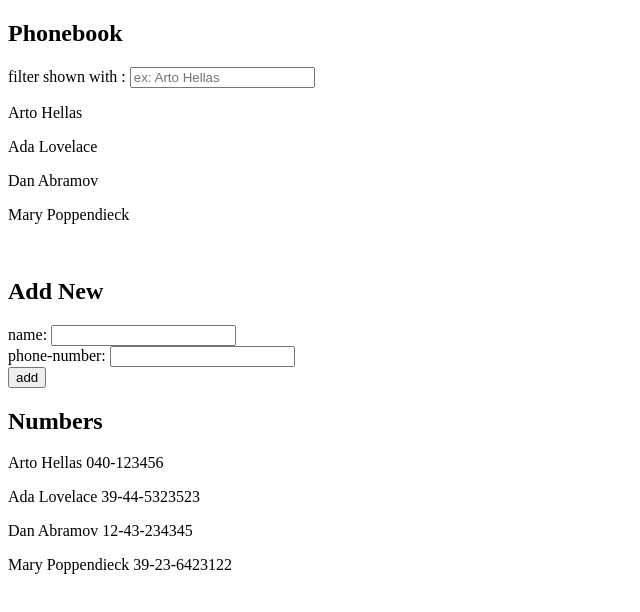
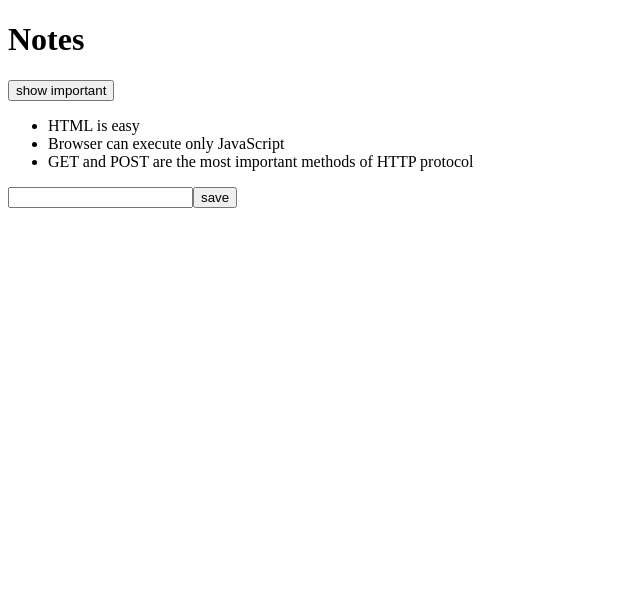
Before and after one commit to Devanshukoli/full-stack-submission-repo, a React (Vite) app in the folder part2/: page / in a window 1280 px wide. Shown: the top 612 px of the page, without its empty margins (0-640 px from the left). Built offline with nearby package versions, Linux system fonts and the light colour scheme; data requests are answered from the project's data file.

Commit message:
add previous notes exercise

```diff
--- /dev/null
+++ b/part2/components/Note.jsx
@@ -0,0 +1,5 @@
+const Note = ({ note }) => {
+  return <li>{note.content}</li>
+}
+
+export default Note
--- a/part2/src/App.jsx
+++ b/part2/src/App.jsx
@@ -1,78 +1,66 @@
-import { useState } from 'react'
-import Filter from '../components/Filter'
-import Performanceform from '../components/Personform'
-import Persons from '../components/Person'
+import { useState, useEffect } from 'react'
+import axios from 'axios'
+import Note from '../components/Note'
 
 const App = () => {
-  const [persons, setPersons] = useState([
-    { name: 'Arto Hellas', number: '040-123456', id: 1 },
-    { name: 'Ada Lovelace', number: '39-44-5323523', id: 2 },
-    { name: 'Dan Abramov', number: '12-43-234345', id: 3 },
-    { name: 'Mary Poppendieck', number: '39-23-6423122', id: 4 }
-  ])
 
-  const [newName, setNewName] = useState('')
-  const [newNumber, setNewNumber] = useState('')
-  const [searchTerm, setNewSearchTerm] = useState('')
+  const [notes, setNotes] = useState([])
+  const [newNote, setNewNote] = useState('')
+  const [showAll, setShowAll] = useState(true)
 
-  const handleNameChange = (event) => {
-    setNewName(event.target.value)
+  useEffect(() => {
+    console.log('effect')
+    axios
+    .get('http://localhost:3001/notes')
+      .then(res => {
+      console.log('promise fulfilled')
+      const notes = res.data
+      setNotes(notes)
+    })
+  }, [])
+  console.log('render', notes.length, 'notes')
+
+  const addNote = (event) => {
+    event.preventDefault()
+    const noteObject = {
+      content: newNote,
+      important: Math.random() < 0.5,
+      id: String(notes.length + 1),
+    }
+
+    setNotes(notes.concat(noteObject))
+    setNewNote('')
   }
 
-  const handlePhoneNumberChange = (event) => {
-    setNewNumber(event.target.value)
+  const handleNoteChange = (event) => {
+    console.log(event.target.value)
+    setNewNote(event.target.value)
   }
 
-  const handleSearch = (event) => {
-    setNewSearchTerm(event.target.value);
-  }
-
-  const addNumber = (event) => {
-    event.preventDefault()
-
-    const personObject = {
-      name: newName,
-      number: newNumber
-    }
-
-    const existingPerson = persons.find(
-      (x) => x.name === personObject.name
-    )
-
-    if (existingPerson) {
-
-      alert(`${personObject.name} already exists.`)
-
-      setNewName('')
-
-      return
-    }
-
-    setPersons(persons.concat(personObject))
-
-    setNewName('')
-    setNewNumber('')
-
-  }
-
-
+  const notesToShow = showAll
+    ? notes
+    : notes.filter(note => note.important === true)
 
   return (
     <div>
-      <h2>Phonebook</h2>
-
-      <Filter handleSearch={handleSearch} searchTerm={searchTerm} persons={persons} />
-
-      <Performanceform
-        addNumber={addNumber}
-        handleNameChange={handleNameChange}
-        newName={newName}
-        handlePhoneNumberChange={handlePhoneNumberChange}
-        newNumber={newNumber}
-      />
-
-      <Persons persons={persons} />
-
+      <h1>Notes</h1>
+      <div>
+        <button onClick={() => setShowAll(!showAll)}>
+          show {showAll ? 'important' : 'all'}
+        </button>
+      </div>
+      <ul>
+        {notesToShow.map((note) => (
+          <Note key={note.id} note={note} />
+        ))}
+      </ul>
+      <form onSubmit={addNote}>
+        <input
+          value={newNote}
+          onChange={handleNoteChange}
+        />
+        <button type='submit'>save</button>
+      </form>
     </div>
   )
 }
--- a/part2/src/main.jsx
+++ b/part2/src/main.jsx
@@ -1,8 +1,4 @@
-import ReactDOM from 'react-dom/client'
-import axios from 'axios'
-import App from './App'
+import ReactDOM from "react-dom/client";
+import App from "./App";
 
-axios.get('http://localhost:3001/notes').then(response => {
-  const notes = response.data
-  ReactDOM.createRoot(document.getElementById('root')).render(<App notes={notes} />)
-})
+ReactDOM.createRoot(document.getElementById("root")).render(<App />);
```
